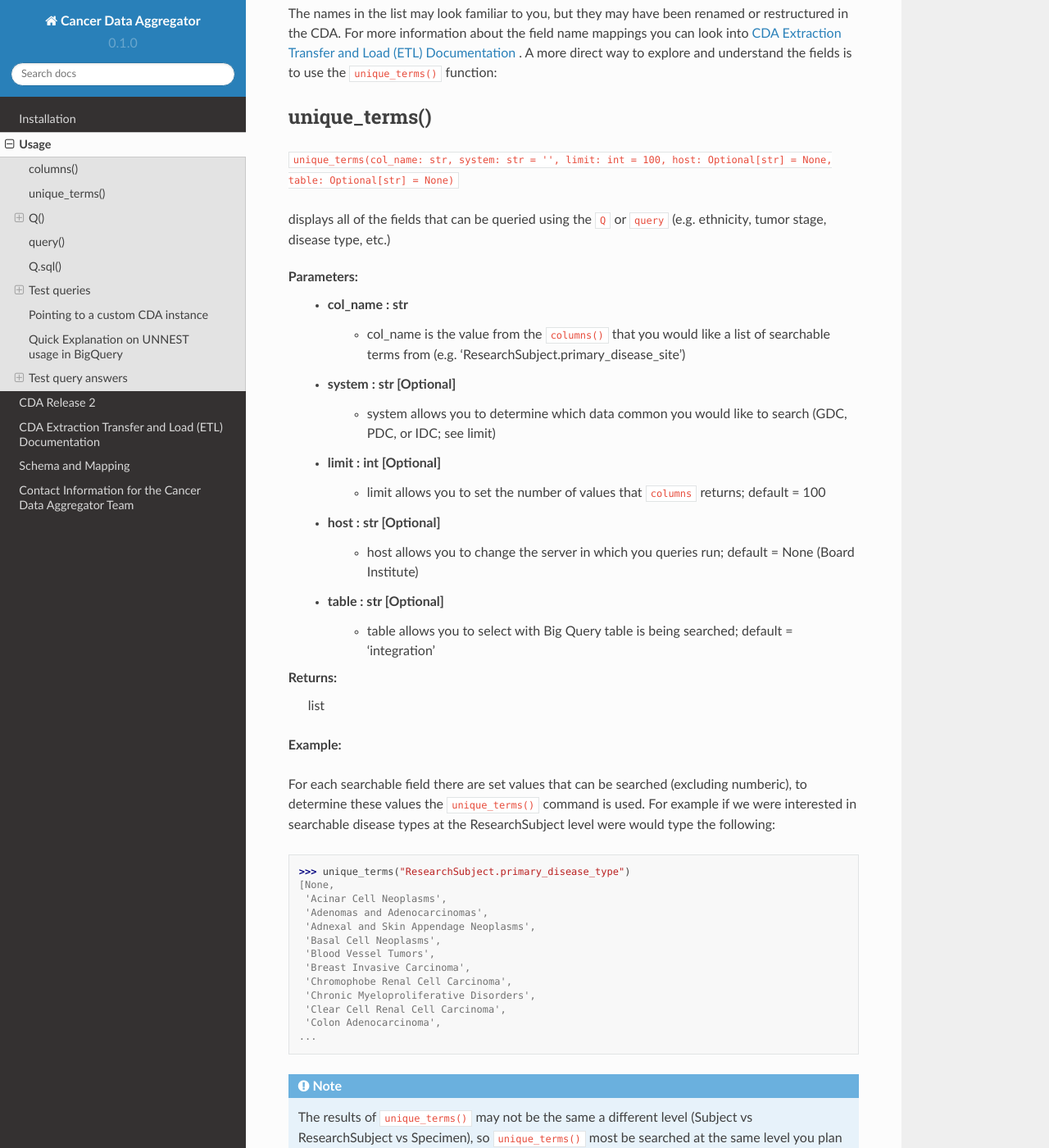
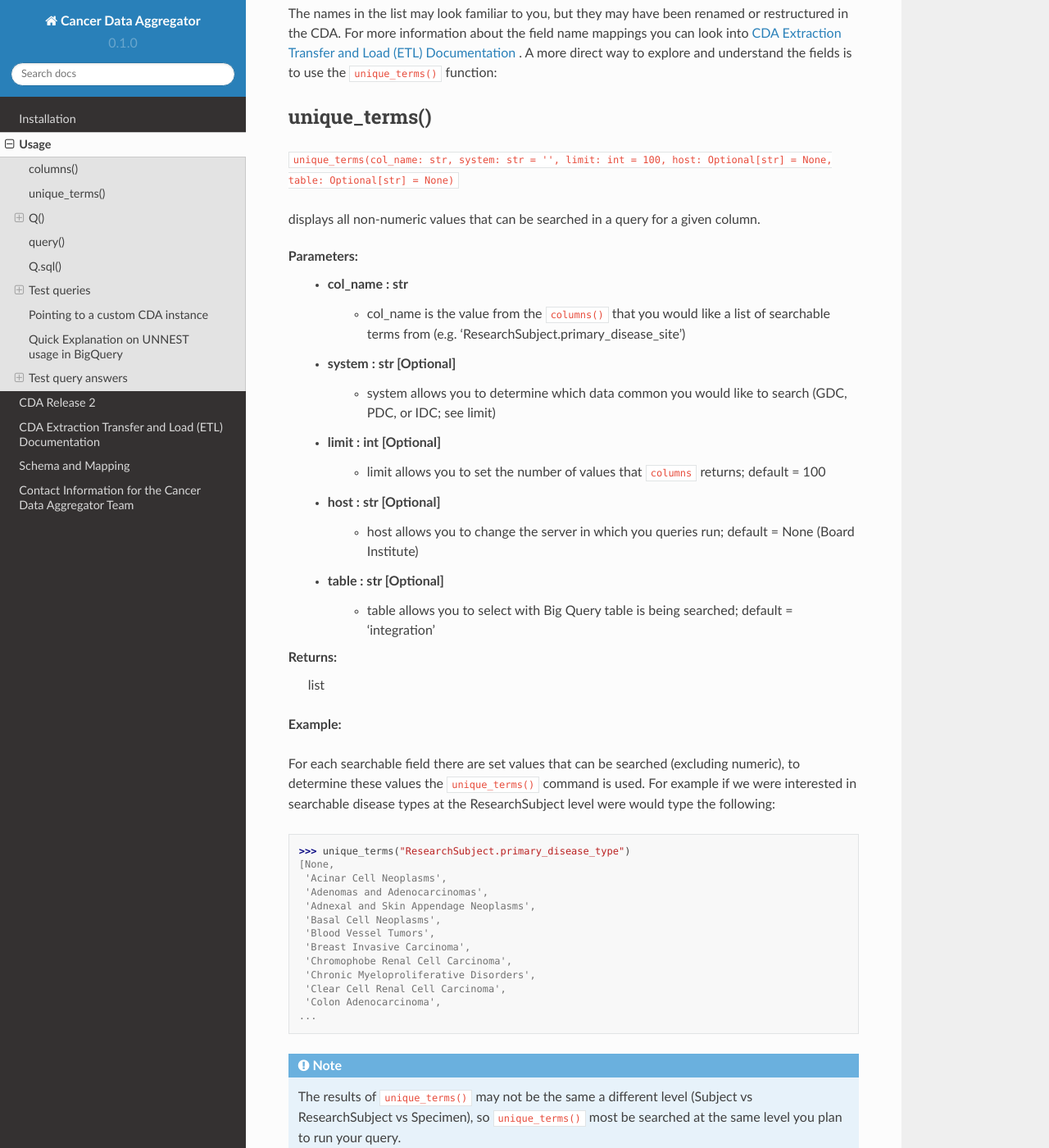
Before and after one commit to CancerDataAggregator/CDA-HelpDesk, a Sphinx documentation site: the page built from docs/source/usage.rst, in a window 1280 px wide and 1400 px high, scrolled down 3130 px. Shown: the whole window at 82% size. Built offline with Sphinx 7.4.7 and the Read the Docs theme 2.0.0, drawn with Linux system fonts in a browser that asks for light colours.

Commit message:
Update usage.rst

```diff
--- a/docs/source/usage.rst
+++ b/docs/source/usage.rst
@@ -141,7 +141,7 @@ unique_terms()
 -------
 ``unique_terms(col_name: str, system: str = '', limit: int = 100, host: Optional[str] = None, table: Optional[str] = None)``
 
-displays all of the fields that can be queried using the ``Q`` or ``query`` (e.g. ethnicity, tumor stage, disease type, etc.)
+displays all non-numeric values that can be searched in a query for a given column.
 
 **Parameters:**
     - col_name : str
@@ -160,7 +160,7 @@ displays all of the fields that can be queried using the ``Q`` or ``query`` (e.g
 
 
 
-For each searchable field there are set values that can be searched (excluding numberic), to determine these values the ``unique_terms()`` command is used. For example if we were interested in searchable disease types at the ResearchSubject level were would type the following:
+For each searchable field there are set values that can be searched (excluding numeric), to determine these values the ``unique_terms()`` command is used. For example if we were interested in searchable disease types at the ResearchSubject level were would type the following:
 
 >>> unique_terms("ResearchSubject.primary_disease_type")
 [None,
```
